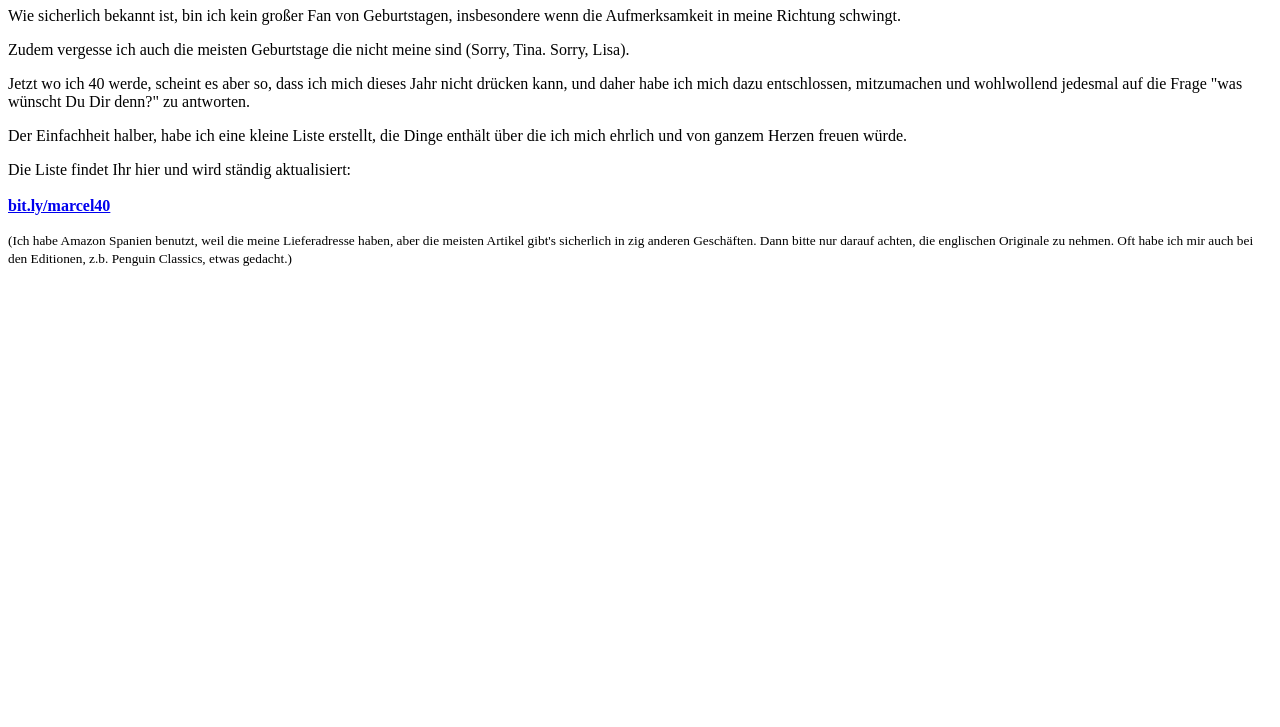
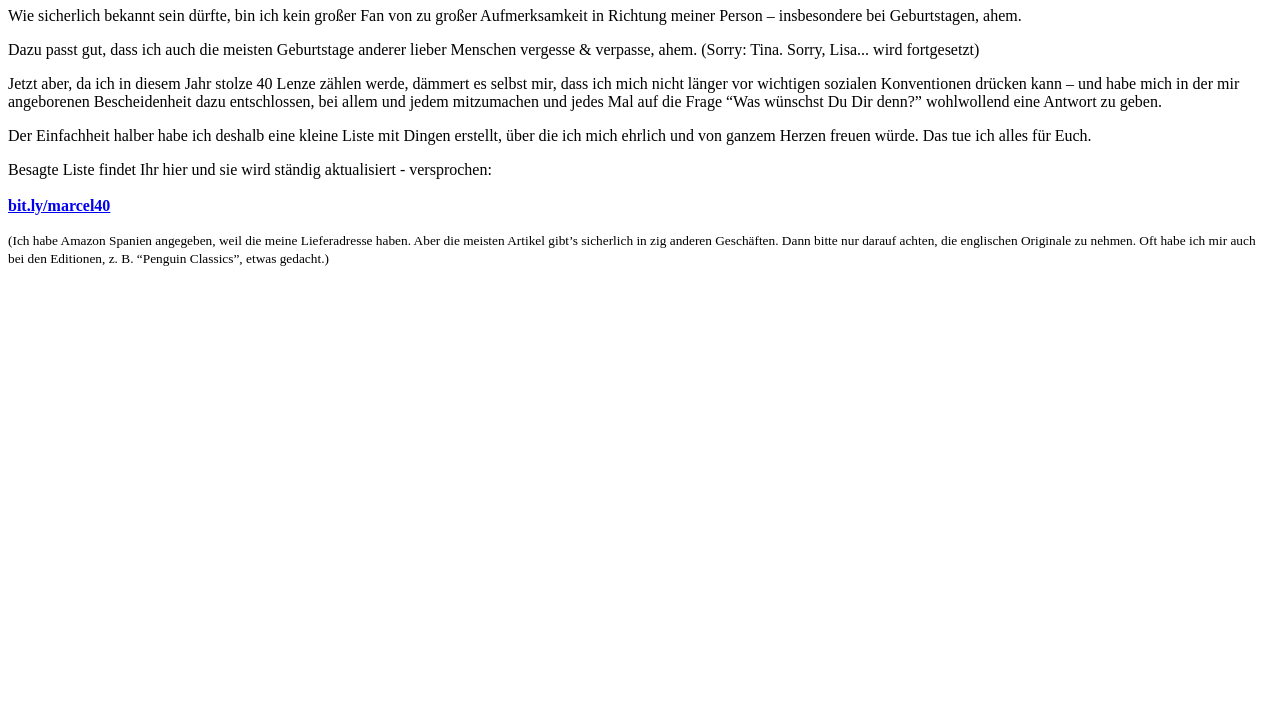
Before and after one commit to marcelfahle/40, a Gatsby site: page / in a window 1280 px wide. Shown: the part 73-800 px from the top of the page. Built offline with nearby package versions, Linux system fonts and the light colour scheme; Gatsby itself is replaced by a stand-in of ours.

Commit message:
Content by THEFEELING

```diff
--- a/src/pages/index.js
+++ b/src/pages/index.js
@@ -3,28 +3,32 @@ import Link from 'gatsby-link'
 
 const IndexPage = () => (
   <div>
-    <h1>Liebe Famile und Freunde</h1>
+    <h1>Liebe Familie und Freunde...</h1>
     <p>
-      Wie sicherlich bekannt ist, bin ich kein großer Fan von Geburtstagen,
-      insbesondere wenn die Aufmerksamkeit in meine Richtung schwingt.
+      Wie sicherlich bekannt sein dürfte, bin ich kein großer Fan von zu großer
+      Aufmerksamkeit in Richtung meiner Person – insbesondere bei Geburtstagen,
+      ahem.
     </p>
     <p>
-      Zudem vergesse ich auch die meisten Geburtstage die nicht meine sind
-      (Sorry, Tina. Sorry, Lisa).
+      Dazu passt gut, dass ich auch die meisten Geburtstage anderer lieber
+      Menschen vergesse & verpasse, ahem. (Sorry: Tina. Sorry, Lisa... wird
+      fortgesetzt)
     </p>
     <p>
-      Jetzt wo ich 40 werde, scheint es aber so, dass ich mich dieses Jahr nicht
-      dr&uuml;cken kann, und daher habe ich mich dazu entschlossen, mitzumachen
-      und wohlwollend jedesmal auf die Frage "was w&uuml;nscht Du Dir denn?" zu
-      antworten.
+      Jetzt aber, da ich in diesem Jahr stolze 40 Lenze zählen werde, dämmert es
+      selbst mir, dass ich mich nicht länger vor wichtigen sozialen Konventionen
+      drücken kann – und habe mich in der mir angeborenen Bescheidenheit dazu
+      entschlossen, bei allem und jedem mitzumachen und jedes Mal auf die Frage
+      “Was wünschst Du Dir denn?” wohlwollend eine Antwort zu geben.
     </p>
     <p>
-      Der Einfachheit halber, habe ich eine kleine Liste erstellt, die Dinge
-      enth&auml;lt &uuml;ber die ich mich ehrlich und von ganzem Herzen freuen
-      w&uuml;rde.<br />
+      Der Einfachheit halber habe ich deshalb eine kleine Liste mit Dingen
+      erstellt, über die ich mich ehrlich und von ganzem Herzen freuen würde.
+      Das tue ich alles für Euch.
     </p>
     <p>
-      Die Liste findet Ihr hier und wird st&auml;ndig aktualisiert: <br />
+      Besagte Liste findet Ihr hier und sie wird ständig aktualisiert -
+      versprochen:<br />
       <br />
       <strong>
         <a href="https://bit.ly/marcel40" target="_blank">
@@ -35,11 +39,11 @@ const IndexPage = () => (
 
     <p>
       <small>
-        (Ich habe Amazon Spanien benutzt, weil die meine Lieferadresse haben,
-        aber die meisten Artikel gibt's sicherlich in zig anderen
-        Gesch&auml;ften. Dann bitte nur darauf achten, die englischen Originale
-        zu nehmen. Oft habe ich mir auch bei den Editionen, z.b. Penguin
-        Classics, etwas gedacht.)
+        (Ich habe Amazon Spanien angegeben, weil die meine Lieferadresse haben.
+        Aber die meisten Artikel gibt’s sicherlich in zig anderen Geschäften.
+        Dann bitte nur darauf achten, die englischen Originale zu nehmen. Oft
+        habe ich mir auch bei den Editionen, z. B. “Penguin Classics”, etwas
+        gedacht.)
       </small>
     </p>
   </div>
```
